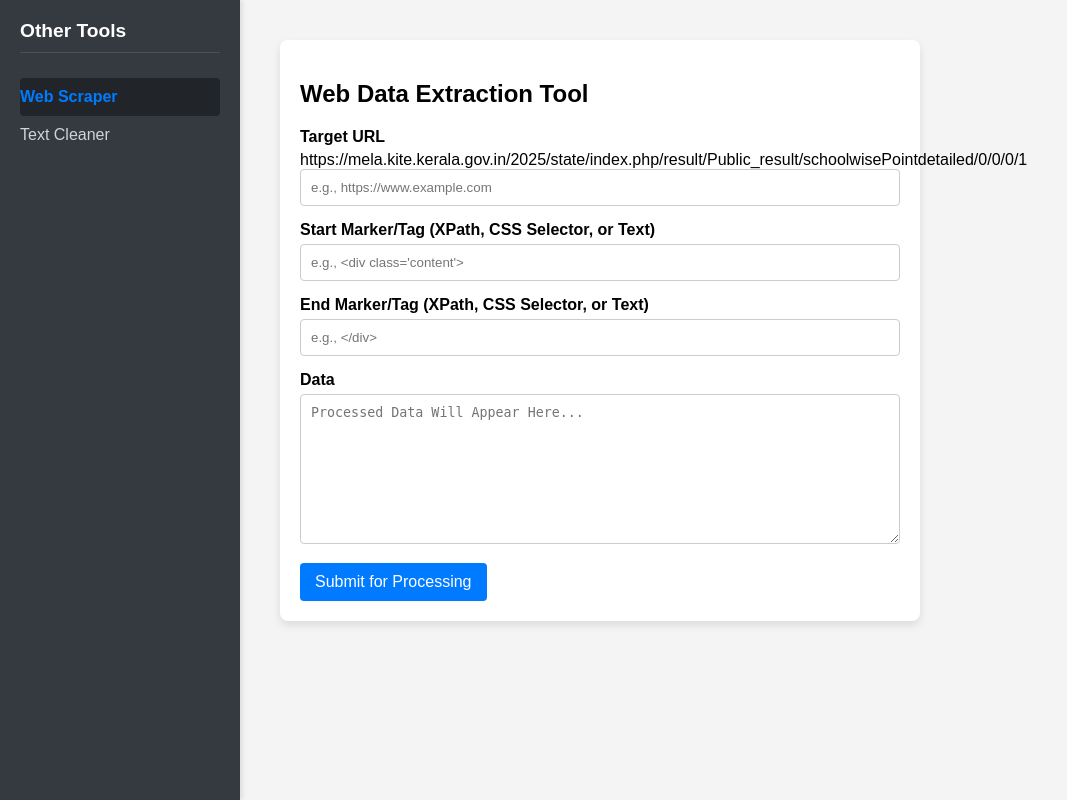
After one commit to amarjithnv/Text-Removal, a Flask app: page /scraper in a window 1280 px wide. The commit adds this page. Shown: the whole page, without its empty margins (0-1067 px from the left). Run offline with Flask 3, Linux system fonts and the light colour scheme.

Commit message:
Add files via upload

```diff
--- /dev/null
+++ b/templates/scraper.html
@@ -0,0 +1,145 @@
+<!DOCTYPE html>
+<html lang="en">
+<head>
+    <meta charset="UTF-8">
+    <meta name="viewport" content="width=device-width, initial-scale=1.0">
+    <title>Web Scraper Data Input</title>
+    <style>
+        /* BASE LAYOUT: Using Flexbox for Sidebar and Main Content */
+        body {
+            font-family: Arial, sans-serif;
+            margin: 0; /* Remove default body margin */
+            background-color: #f4f4f4;
+            display: flex; /* Activate Flexbox */
+            min-height: 100vh; /* Ensure full height */
+        }
+
+        /* SIDEBAR STYLES */
+        .sidebar {
+            width: 200px; /* Fixed width */
+            background-color: #343a40; /* Dark background */
+            color: white;
+            padding: 20px;
+            box-shadow: 2px 0 5px rgba(0, 0, 0, 0.1);
+            flex-shrink: 0; /* Prevents sidebar from shrinking */
+        }
+        .sidebar h3 {
+            font-size: 1.2rem;
+            margin-top: 0;
+            margin-bottom: 25px;
+            color: #ffffff;
+            border-bottom: 1px solid #495057;
+            padding-bottom: 10px;
+        }
+        .sidebar-nav {
+            list-style: none;
+            padding: 0;
+            margin: 0;
+        }
+        .sidebar-nav a {
+            display: block;
+            text-decoration: none;
+            color: #ced4da; /* Light gray text */
+            padding: 10px 0;
+            transition: background-color 0.2s, color 0.2s;
+            border-radius: 4px;
+        }
+        .sidebar-nav a:hover {
+            background-color: #495057; /* Slightly lighter background on hover */
+            color: white;
+            padding-left: 5px;
+        }
+        .sidebar-nav .active a {
+            color: #007bff; /* Highlight current page */
+            font-weight: bold;
+            background-color: #212529;
+        }
+
+        /* MAIN CONTENT STYLES */
+        .main-content-wrapper {
+            flex-grow: 1; /* Allows the content area to take up remaining space */
+            padding: 40px;
+        }
+        .container {
+            max-width: 600px;
+            /* margin: auto; - Removed for cleaner alignment within wrapper */
+            margin: 0;
+            background: white;
+            padding: 20px;
+            border-radius: 8px;
+            box-shadow: 0 4px 8px rgba(0, 0, 0, 0.1);
+        }
+
+        /* FORM COMPONENT STYLES (Kept from original) */
+        .form-group { margin-bottom: 15px; }
+        label { display: block; margin-bottom: 5px; font-weight: bold; }
+        input[type="text"], textarea { width: 100%; padding: 10px; border: 1px solid #ccc; border-radius: 4px; box-sizing: border-box; }
+        textarea { resize: vertical; min-height: 150px; }
+        button { background-color: #007bff; color: white; padding: 10px 15px; border: none; border-radius: 4px; cursor: pointer; font-size: 16px; }
+        button:hover { background-color: #0056b3; }
+    </style>
+</head>
+<body>
+
+    <div class="sidebar">
+        <h3>Other Tools</h3>
+        <ul class="sidebar-nav">
+            <li class="active"><a href="{{ url_for('scraper') }}">Web Scraper</a></li>
+            <li><a href="/">Text Cleaner</a></li>
+        </ul>
+    </div>
+
+    <div class="main-content-wrapper">
+        <div class="container">
+            <h2>Web Data Extraction Tool</h2>
+            <form action="{{ url_for('scraper') }}" method="POST">
+
+                <div class="form-group">
+                    <label for="url-input">Target URL</label>
+                    <span>https://mela.kite.kerala.gov.in/2025/state/index.php/result/Public_result/schoolwisePointdetailed/0/0/0/1</span>
+                    <input
+                        type="text"
+                        id="url-input"
+                        name="txt_target_url"
+                        placeholder="e.g., https://www.example.com"
+                    >
+                </div>
+
+                <div class="form-group">
+                    <label for="start-tag">Start Marker/Tag (XPath, CSS Selector, or Text)</label>
+                    <input
+                        type="text"
+                        id="start-tag"
+                        name="start_marker"
+                        placeholder="e.g., <div class='content'>"
+                    >
+                </div>
+
+                <div class="form-group">
+                    <label for="end-tag">End Marker/Tag (XPath, CSS Selector, or Text)</label>
+                    <input
+                        type="text"
+                        id="end-tag"
+                        name="end_marker"
+                        placeholder="e.g., </div>"
+                    >
+                </div>
+
+                <div class="form-group">
+                    <label for="data">Data</label>
+                    <textarea
+                        id="data"
+                        name="data"
+                        rows="6"
+                        placeholder="Processed Data Will Appear Here..."
+                    >{{ processed_data }}</textarea>
+                </div>
+
+                <button type="submit">Submit for Processing</button>
+
+            </form>
+        </div>
+    </div>
+
+</body>
+</html>
```
Also changed, not shown: templates/index.html (+98 -0 lines).
